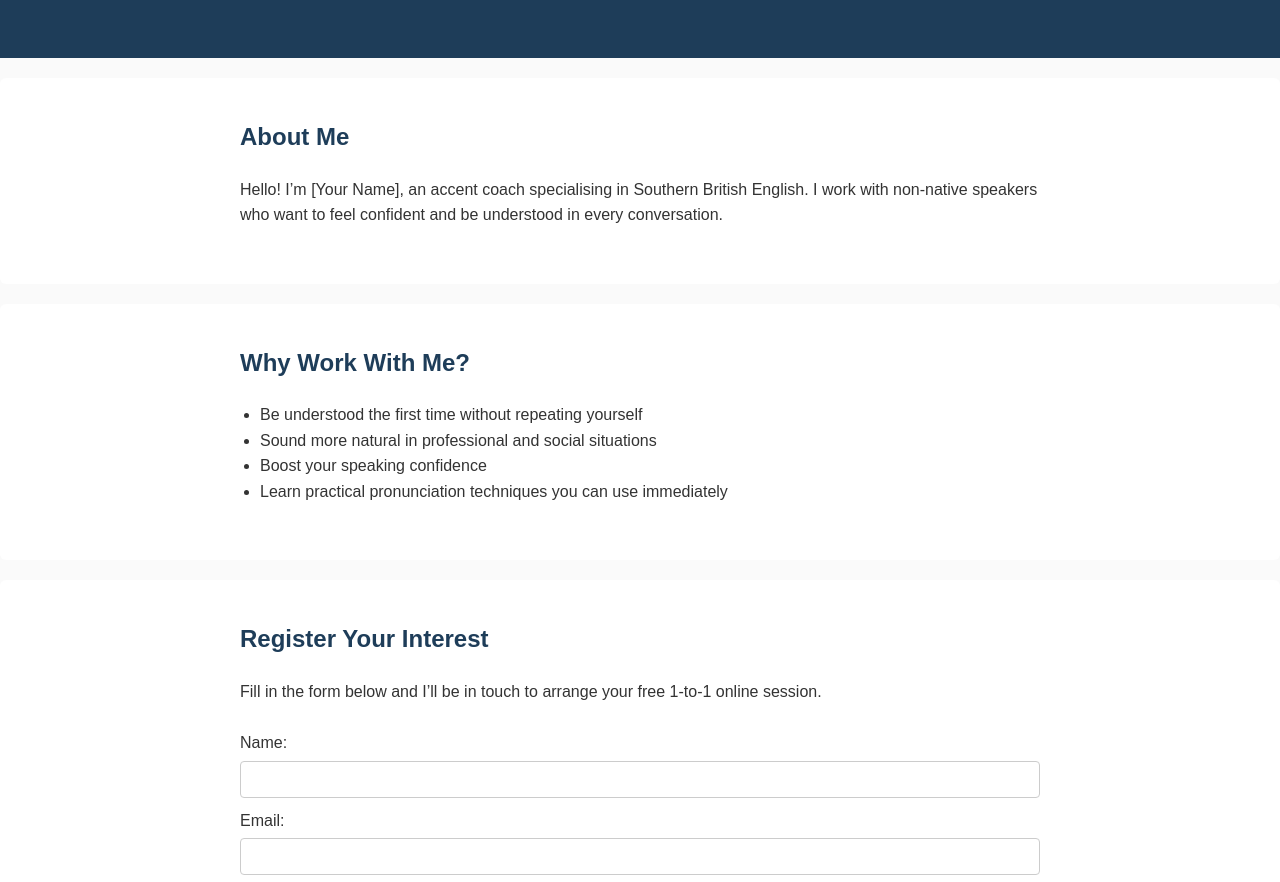
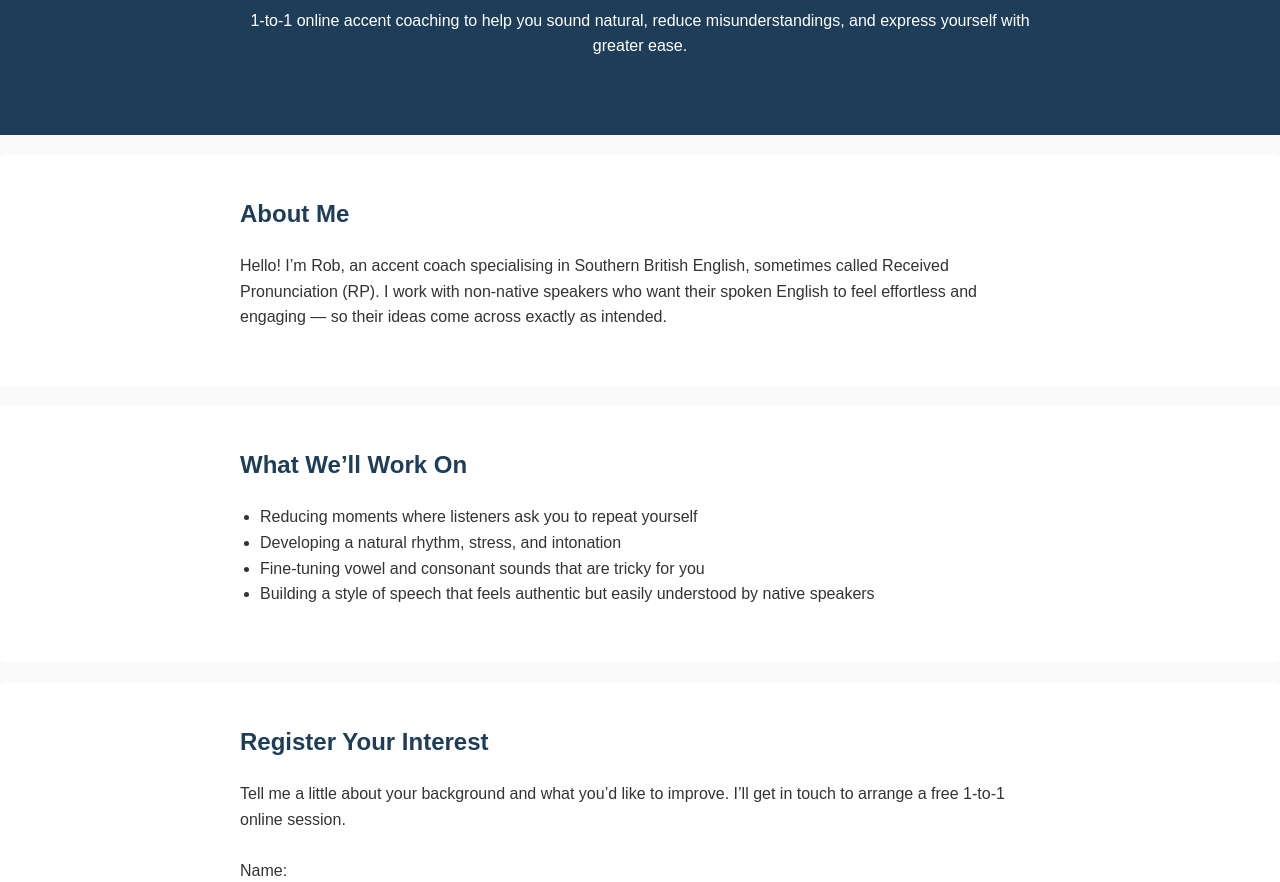
Before and after one commit to zcjtrfo/zcjtrfo.github.io, a plain HTML site: page index.html in a window 1280 px wide. Shown: the part 192-1074 px from the top of the page. Drawn offline with Linux system fonts and the light colour scheme.

Commit message:
Update index.html

```diff
--- a/index.html
+++ b/index.html
@@ -3,33 +3,33 @@
 <head>
   <meta charset="UTF-8" />
   <meta name="viewport" content="width=device-width, initial-scale=1.0"/>
-  <title>Southern British English Accent Coaching</title>
+  <title>Rob Foster Accent Coaching</title>
   <link rel="stylesheet" href="styles.css" />
 </head>
 <body>
 
   <header>
     <div class="container">
-      <h1>Speak Clear, Confident Southern British English</h1>
-      <p>1-to-1 online accent coaching to help you sound natural, be understood, and speak with confidence.</p>
+      <h1>Speak Southern British English with Ease and Impact</h1>
+      <p>1-to-1 online accent coaching to help you sound natural, reduce misunderstandings, and express yourself with greater ease.</p>
     </div>
   </header>
 
   <section class="about">
     <div class="container">
       <h2>About Me</h2>
-      <p>Hello! I’m [Your Name], an accent coach specialising in Southern British English. I work with non-native speakers who want to feel confident and be understood in every conversation.</p>
+      <p>Hello! I’m Rob, an accent coach specialising in Southern British English, sometimes called Received Pronunciation (RP). I work with non-native speakers who want their spoken English to feel effortless and engaging — so their ideas come across exactly as intended.</p>
     </div>
   </section>
 
   <section class="benefits">
     <div class="container">
-      <h2>Why Work With Me?</h2>
+      <h2>What We’ll Work On</h2>
       <ul>
-        <li>Be understood the first time without repeating yourself</li>
-        <li>Sound more natural in professional and social situations</li>
-        <li>Boost your speaking confidence</li>
-        <li>Learn practical pronunciation techniques you can use immediately</li>
+        <li>Reducing moments where listeners ask you to repeat yourself</li>
+        <li>Developing a natural rhythm, stress, and intonation</li>
+        <li>Fine-tuning vowel and consonant sounds that are tricky for you</li>
+        <li>Building a style of speech that feels authentic but easily understood by native speakers</li>
       </ul>
     </div>
   </section>
@@ -37,7 +37,7 @@
   <section class="contact">
     <div class="container">
       <h2>Register Your Interest</h2>
-      <p>Fill in the form below and I’ll be in touch to arrange your free 1-to-1 online session.</p>
+      <p>Tell me a little about your background and what you’d like to improve. I’ll get in touch to arrange a free 1-to-1 online session.</p>
 
       <form action="https://formspree.io/f/YOUR_FORM_ID" method="POST">
         <label for="name">Name:</label>
@@ -56,7 +56,7 @@
 
   <footer>
     <div class="container">
-      <p>&copy; 2025 [Your Name]. All rights reserved.</p>
+      <p>&copy; 2025 Rob Foster. All rights reserved.</p>
     </div>
   </footer>
 
```
